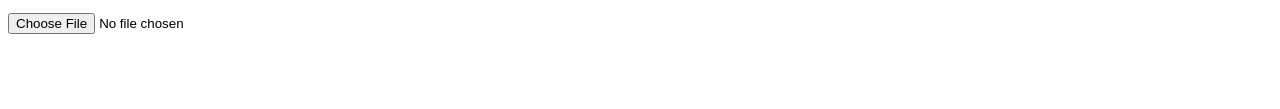
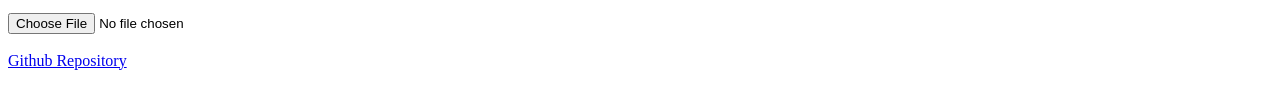
Before and after one commit to e30a0f/cubedesk-to-cstimer, a plain HTML site: page docs/index.html in a window 1280 px wide. Shown: the part 269-378 px from the top of the page. Drawn offline with Linux system fonts and the light colour scheme.

Commit message:
Add repository link

```diff
--- a/docs/index.html
+++ b/docs/index.html
@@ -14,6 +14,8 @@
     <form action="">
         <input type="file" name="cubeDeskFile" accept="txt" id="cubeDeskFile">
     </form>
+    <br>
+    <footer><a href="https://github.com/e30a0f/cubedesk-to-cstimer">Github Repository</a></footer>
 </body>
 
 <!-- https://stackoverflow.com/a/21893573 -->
```
